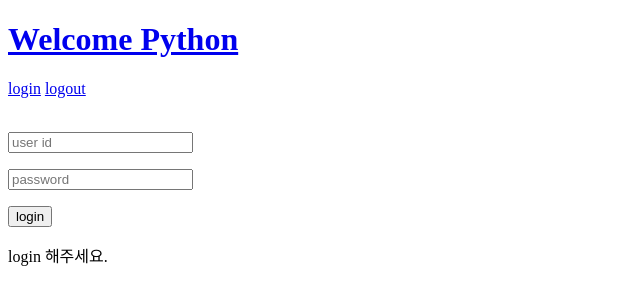
After one commit to gabrielus-kim/test_0505, a Flask app: page /login in a window 1280 px wide. The commit adds this page. Shown: the top 305 px of the page, without its empty margins (0-640 px from the left). Run offline with Flask 2, Linux system fonts and the light colour scheme.

Commit message:
added def login(), logout() in app.py

```diff
--- a/app.py
+++ b/app.py
@@ -1,17 +1,67 @@
 from flask import Flask, render_template
+from flask import request, session, redirect
+import pymysql
 
 app = Flask(__name__,
             static_folder='static',
             template_folder='template')
 
+db = pymysql.connect(
+    user='root',
+    passwd='avante',
+    host='localhost',
+    db='web',
+    charset='utf8',
+    cursorclass=pymysql.cursors.DictCursor
+)
+
 app.config['ENV']='development'
 app.config['DEBUG']=True
+app.secret_key='who are you?'
 
 @app.route('/')
 def index():
-    content='login 해주세요.'
+    content=''
+    if 'owner' in session:
+        owner=session['owner']['name']
+    else:
+        owner='login please'
 
     return render_template('template.html',
+                            owner=owner,
                             content=content)
 
+@app.route('/login', methods=['GET','POST'])
+def login():
+    content='login 해주세요.'
+    if request.method == 'POST':
+        cur=db.cursor()
+        cur.execute(f"""
+            select name from author where name='{request.form['id']}'
+        """)
+        user=cur.fetchone()
+        if user is None:
+            content='로그인 id 가 없읍니다. 확인해 주세요.'
+        else:
+            cur=db.cursor()
+            cur.execute(f"""
+                select name, password from author
+                where password=SHA2('{request.form['pw']}',256)
+                    and name='{request.form['id']}'
+            """)
+            passwd=cur.fetchone()
+            if passwd is None:
+                content='입력하신 password 가 틀립니다.'
+            else:
+                session['owner']=passwd
+                return redirect('/')
+
+    return render_template('login.html',
+                            content=content)
+
+@app.route('/logout')
+def logout():
+    session.pop('owner',None)
+    return redirect('/')
+
 app.run(port=8000)
--- /dev/null
+++ b/template/login.html
@@ -0,0 +1,23 @@
+<!DOCTYPE html>
+<html>
+    <head>
+        <title>web test</title>
+        <meta charset="utf-8">
+    </head>
+    <body>
+        <h1><a href='/'>Welcome Python</a></h1>
+
+        <a href='/login'>login</a>
+        <a href='/logout'>logout</a>
+
+        <br><br>
+
+        <form action='/login' method='POST'>
+            <p><input type='text' name='id' placeholder="user id"></p>
+            <p><input type='password' name='pw' placeholder="password"></p>
+            <p><button type=submit>login</button></p>
+        </form>
+        <p> {{ content }}  </p>
+    </body>
+
+</html>
--- a/template/template.html
+++ b/template/template.html
@@ -5,9 +5,10 @@
         <meta charset="utf-8">
     </head>
     <body>
-        <h1><a href='/'>Welcome Python</a></h1>
+        <h1><a href='/'>Welcome Python ~ {{ owner }}</a></h1>
 
         <a href='/login'>login</a>
+        <a href='/logout'>logout</a>
         <p> {{ content }}  </p>
     </body>
 
```
